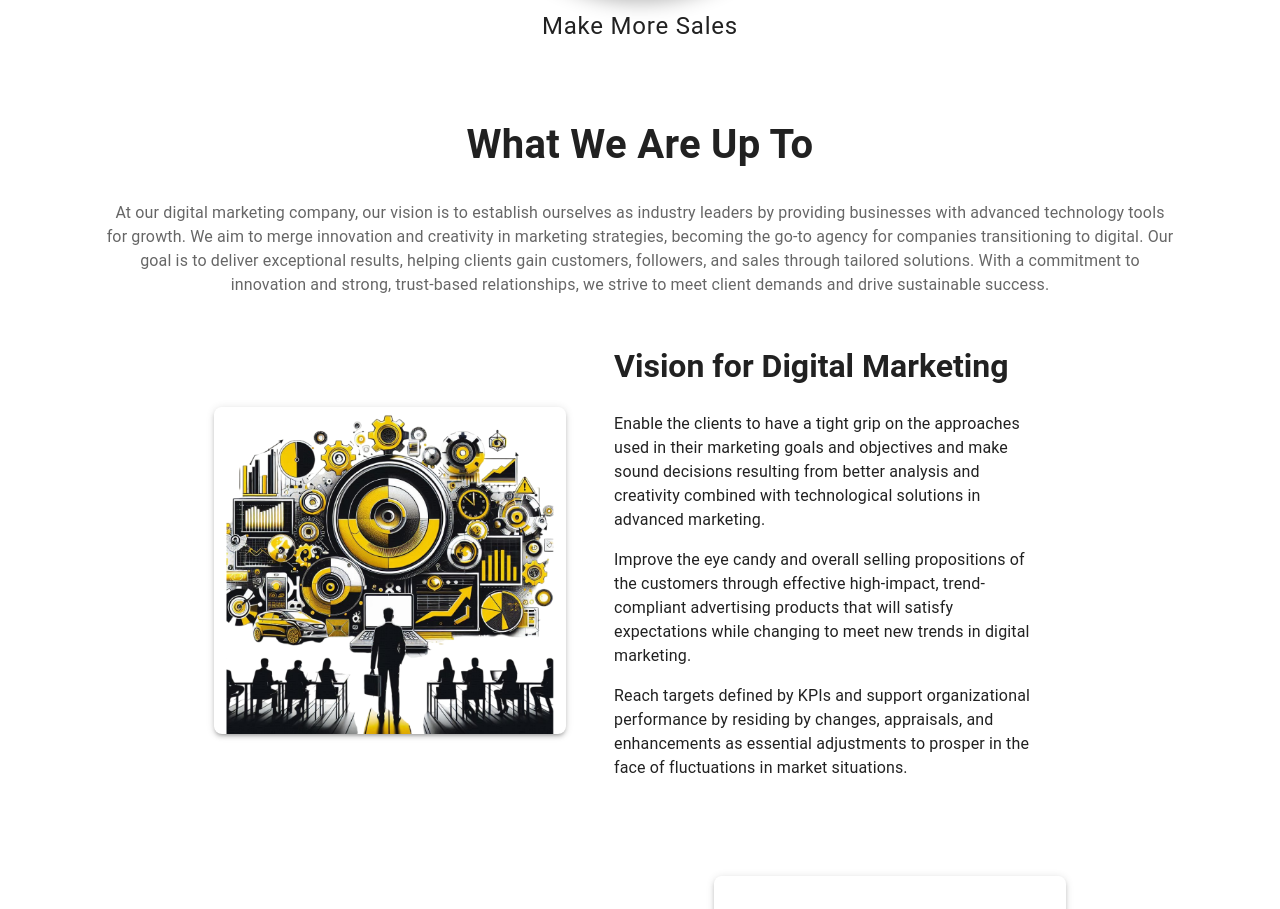
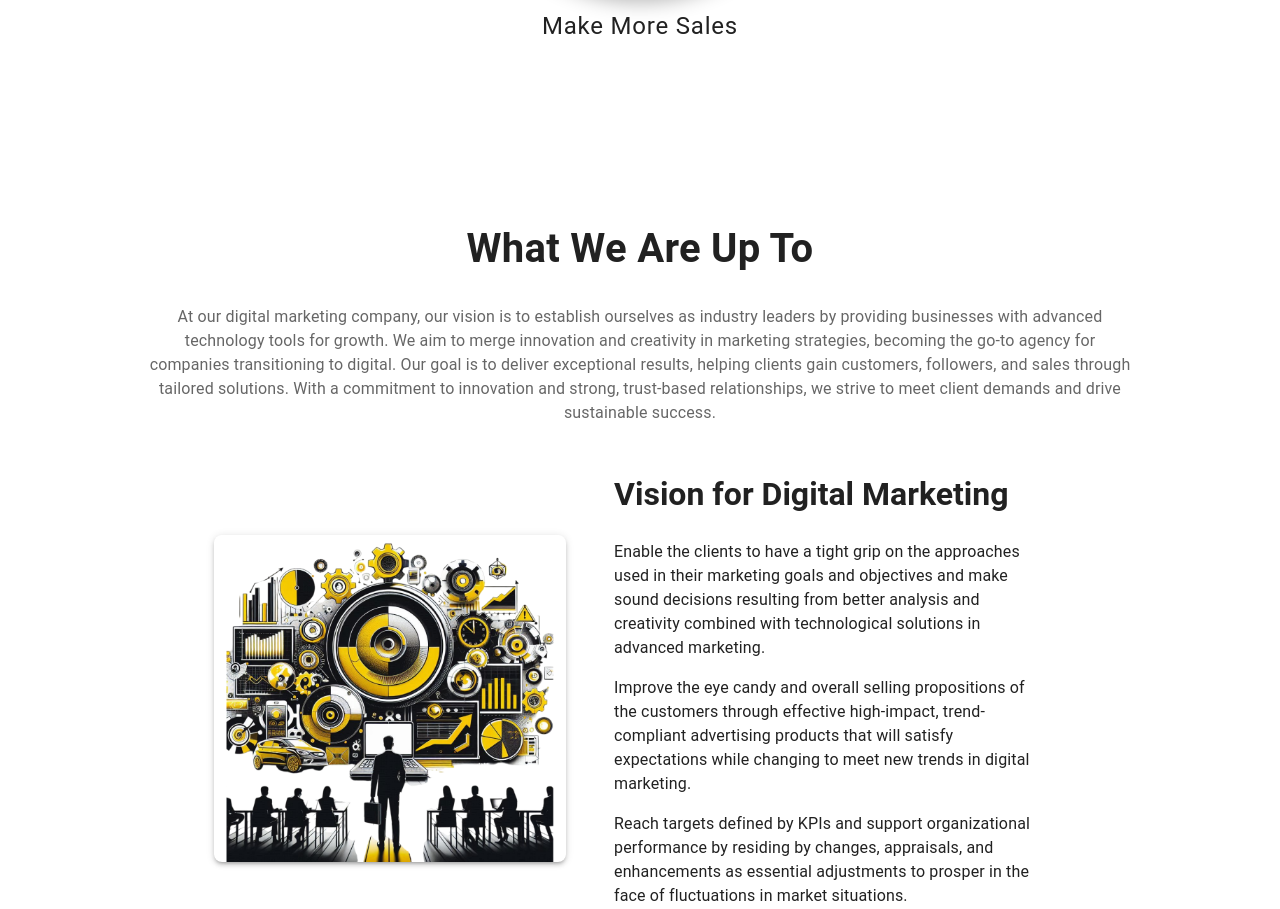
Before and after one commit to Devil-666-sk/Degibeez, a React (Vite) app in the folder digibeez/: page / in a window 1280 px wide. Shown: the part 3320-4229 px from the top of the page. Built offline with nearby package versions, Linux system fonts and the light colour scheme.

Commit message:
confilket resolve

```diff
--- a/digibeez/src/Components/VisionandMission/VisionMission.jsx
+++ b/digibeez/src/Components/VisionandMission/VisionMission.jsx
@@ -26,6 +26,7 @@ const VisionMission = () => {
   ];
 
   return (
+
     <Box sx={{ py: 6, px: { xs: 2, md: 8 } }}>
       {/* Main Heading */}
       <Typography
@@ -36,8 +37,8 @@ const VisionMission = () => {
           fontWeight: 'bold',
           mb: 4,
 
-          marginTop: 37,
-
+          marginTop: 50,
+          fontSize: { xs: '28px', md: '36px' },
 
           fontSize: { xs: '1.8rem', sm: '2.2rem', md: '2.5rem' },
         }}
@@ -53,7 +54,7 @@ const VisionMission = () => {
           fontSize: { xs: '0.9rem', sm: '1rem' },
           mb: 6,
           color: 'text.secondary',
-          marginX:{xs:5, sm:7, md:8, lg:5, xl:30}
+          marginX:10
 
         }}
       >
```
